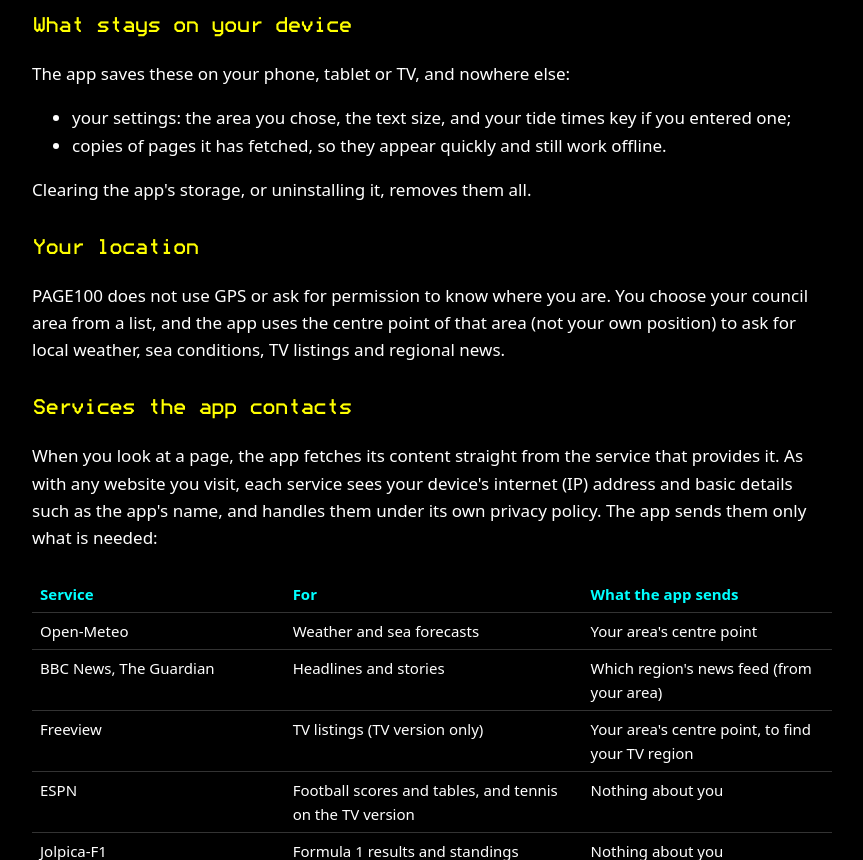
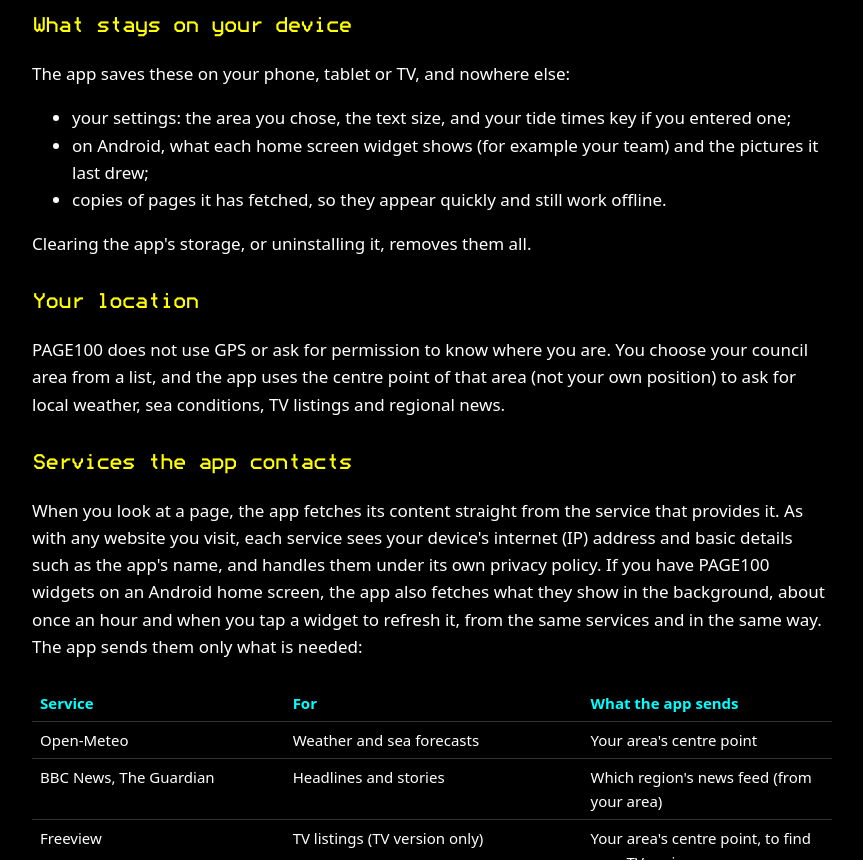
Before and after one commit to ryewind-apps/ryewind-apps.github.io, a plain HTML site: page page100/privacy.html in a window 1280 px wide. Shown: the part 460-1320 px from the top of the page, without its empty margins (208-1071 px from the left). Drawn offline with Linux system fonts and the light colour scheme.

Commit message:
PAGE100: retro text TV wording, home screen widgets, privacy policy covers widget background refresh

```diff
--- a/page100/privacy.html
+++ b/page100/privacy.html
@@ -33,6 +33,7 @@ If you have any questions, email <a href="mailto:ryewind.apps@gmail.com">ryewind
 <p>The app saves these on your phone, tablet or TV, and nowhere else:</p>
 <ul>
     <li>your settings: the area you chose, the text size, and your tide times key if you entered one;</li>
+    <li>on Android, what each home screen widget shows (for example your team) and the pictures it last drew;</li>
     <li>copies of pages it has fetched, so they appear quickly and still work offline.</li>
 </ul>
 <p>Clearing the app's storage, or uninstalling it, removes them all.</p>
@@ -45,7 +46,9 @@ sea conditions, TV listings and regional news.</p>
 <h2>Services the app contacts</h2>
 <p>When you look at a page, the app fetches its content straight from the service that provides it. As with
 any website you visit, each service sees your device's internet (IP) address and basic details such as the
-app's name, and handles them under its own privacy policy. The app sends them only what is needed:</p>
+app's name, and handles them under its own privacy policy. If you have PAGE100 widgets on an Android home
+screen, the app also fetches what they show in the background, about once an hour and when you tap a widget
+to refresh it, from the same services and in the same way. The app sends them only what is needed:</p>
 <div class="table-wrap">
 <table>
     <tr><th>Service</th><th>For</th><th>What the app sends</th></tr>
```
Also changed, not shown: index.html (+2 -2 lines), page100/index.html (+3 -2 lines), 1 other file.
